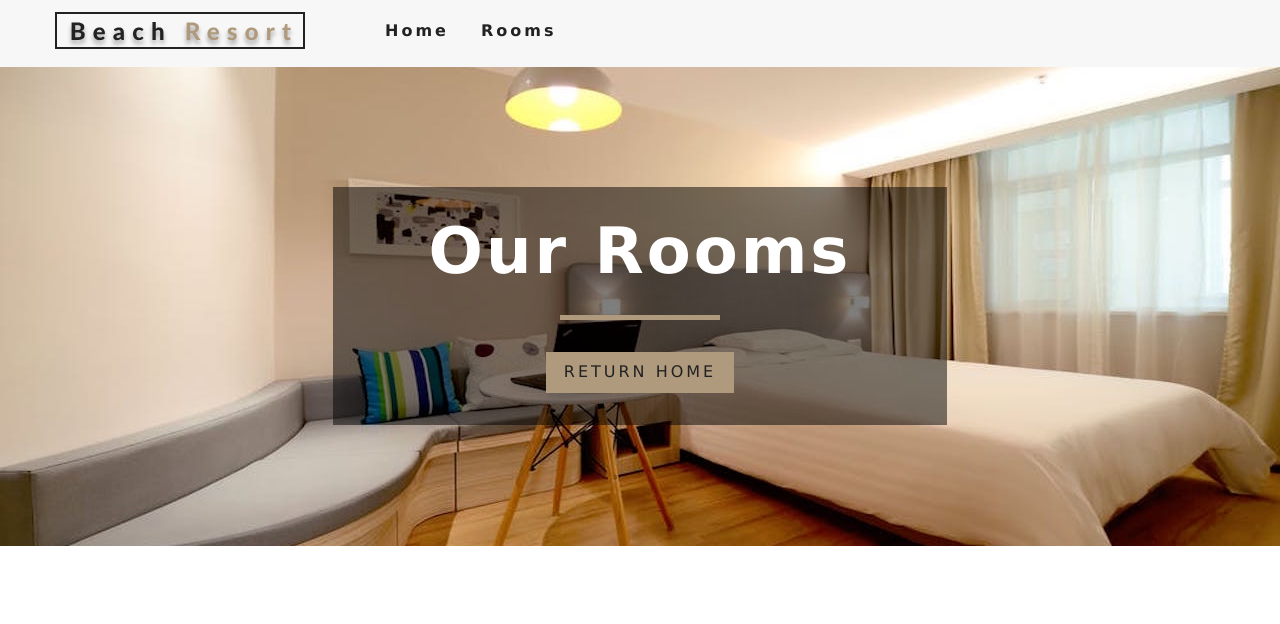
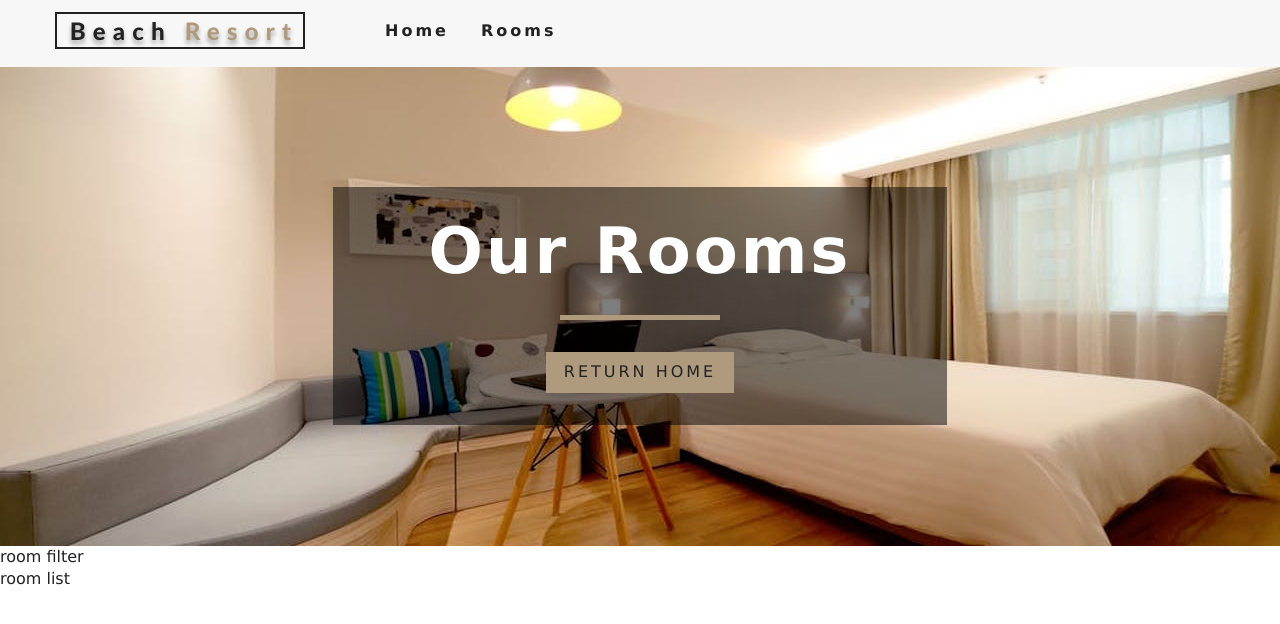
Before and after one commit to qw-0p/React-Beach-Resort, a React (Create React App) app: page /rooms in a window 1280 px wide. Shown: the top 624 px of the page. Built offline with nearby package versions, Linux system fonts and the light colour scheme.

Commit message:
created components (RoomContainer, RoomFilter, RoomList)

```diff
--- /dev/null
+++ b/src/componennts/RoomContainer.js
@@ -0,0 +1,46 @@
+import React from 'react';
+import RoomFilter from './RoomFilter';
+import RoomList from './RoomList';
+import {withRoomConsumer} from '../context';
+import Loading from './Loading';
+
+function RoomContainer({context}) {
+    const {loading, sortedRooms, rooms} = context;
+    if (loading) {
+        return <Loading />;
+    }
+    return (
+        <>
+            <RoomFilter rooms={rooms} />
+            <RoomList rooms={sortedRooms} />
+        </>
+    );
+}
+
+export default withRoomConsumer(RoomContainer);
+
+// import React from 'react';
+// import RoomsFilter from './RoomFilter';
+// import RoomsList from './RoomList';
+// import {RoomConsumer} from '../context';
+// import Loading from './Loading';
+
+// export default function RoomsContainer() {
+//     return (
+//         <RoomConsumer>
+//             {(value) => {
+//                 const {loading, sortedRooms, rooms} = value;
+//                 if (loading) {
+//                     return <Loading />;
+//                 }
+//                 return (
+//                     <div>
+//                         Room Container
+//                         <RoomsFilter rooms={rooms} />
+//                         <RoomsList rooms={sortedRooms} />
+//                     </div>
+//                 );
+//             }}
+//         </RoomConsumer>
+//     );
+// }
--- /dev/null
+++ b/src/componennts/RoomFilter.js
@@ -0,0 +1,5 @@
+import React from 'react';
+
+export default function RoomFilter() {
+    return <div>room filter</div>;
+}
--- /dev/null
+++ b/src/componennts/RoomList.js
@@ -0,0 +1,6 @@
+import React from 'react';
+import Room from './Room';
+
+export default function RoomList({rooms}) {
+    return <div>room list</div>;
+}
--- a/src/context.js
+++ b/src/context.js
@@ -52,4 +52,14 @@ class RoomProvider extends Component {
 
 const RoomConsumer = RoomContext.Consumer;
 
+export function withRoomConsumer(Component) {
+    return function ConsumerWrapper(props) {
+        return (
+            <RoomConsumer>
+                {(value) => <Component {...props} context={value} />}
+            </RoomConsumer>
+        );
+    };
+}
+
 export {RoomProvider, RoomConsumer, RoomContext};
--- a/src/pages/Rooms.js
+++ b/src/pages/Rooms.js
@@ -2,9 +2,11 @@ import React from 'react';
 import Hero from '../componennts/Hero';
 import Banner from '../componennts/Banner';
 import {Link} from 'react-router-dom';
+import RoomContainer from '../componennts/RoomContainer';
 
-export default function Rooms() {
+const Rooms = () => {
     return (
+        <>
             <Hero hero="roomsHero">
                 <Banner title="our rooms">
                     <Link to="/" className="btn-primary">
@@ -12,5 +14,8 @@ export default function Rooms() {
                     </Link>
                 </Banner>
             </Hero>
+            <RoomContainer />
+        </>
     );
-}
+};
+export default Rooms;
--- a/src/pages/SingleRoom.js
+++ b/src/pages/SingleRoom.js
@@ -1,6 +1,5 @@
 import React, {Component} from 'react';
 import defaultBcg from '../images/room-1.jpeg';
-import Hero from '../componennts/Hero';
 import Banner from '../componennts/Banner';
 import {Link} from 'react-router-dom';
 import {RoomContext} from '../context';
```
Lines whose indentation alone changed are shown as unchanged.
